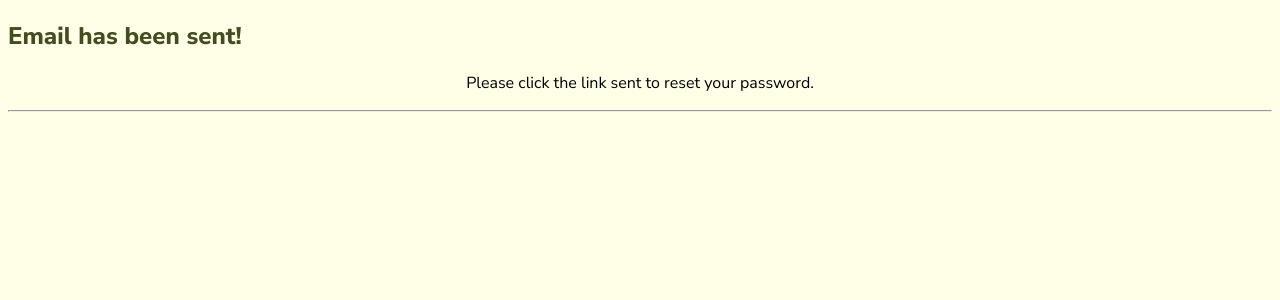
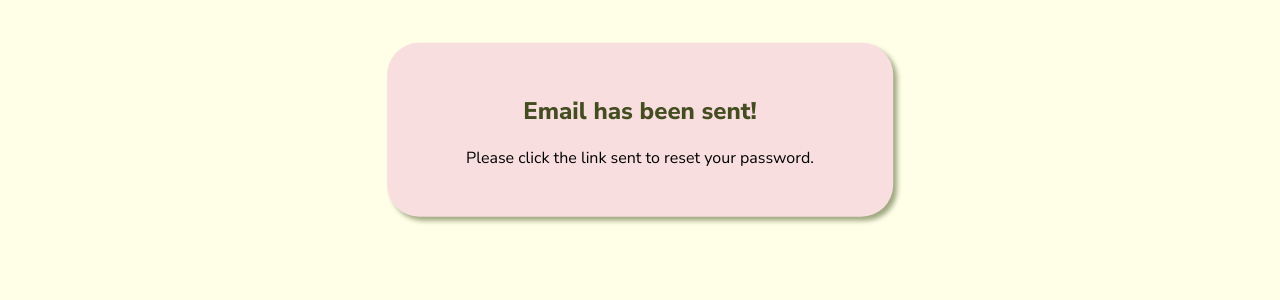
Before and after one commit to diego-nst/hobbysite-g-2, a Django app: a page that uses templates/registration/password_reset_done.html in a window 1280 px wide. Shown: the top 300 px of the page. Run offline with Django 5.2, Linux system fonts and the light colour scheme.

Commit message:
Update password_reset_done template
Fixed the styles for the password_reset_done template

```diff
--- a/templates/registration/password_reset_done.html
+++ b/templates/registration/password_reset_done.html
@@ -2,11 +2,23 @@
 {% load static %}
 
 {% block styles %}
+<style>
+    section{
+        background-color: #F8DEDF;
+        padding: 2rem;
+        border-radius: 2rem;
+        box-shadow: 4px 4px 5px #9FA881;
+        width:40%;
+        transform: translate(75%, 20%);
+        text-align: center;
+      }
+
+</style>
 {% endblock %}
 
-
 {% block content %}
+<section>
 <h2 style="color:#434d20;">Email has been sent!</h2>
 <p>Please click the link sent to reset your password.<p/>
-<hr>
+</section>
 {% endblock %}
```
